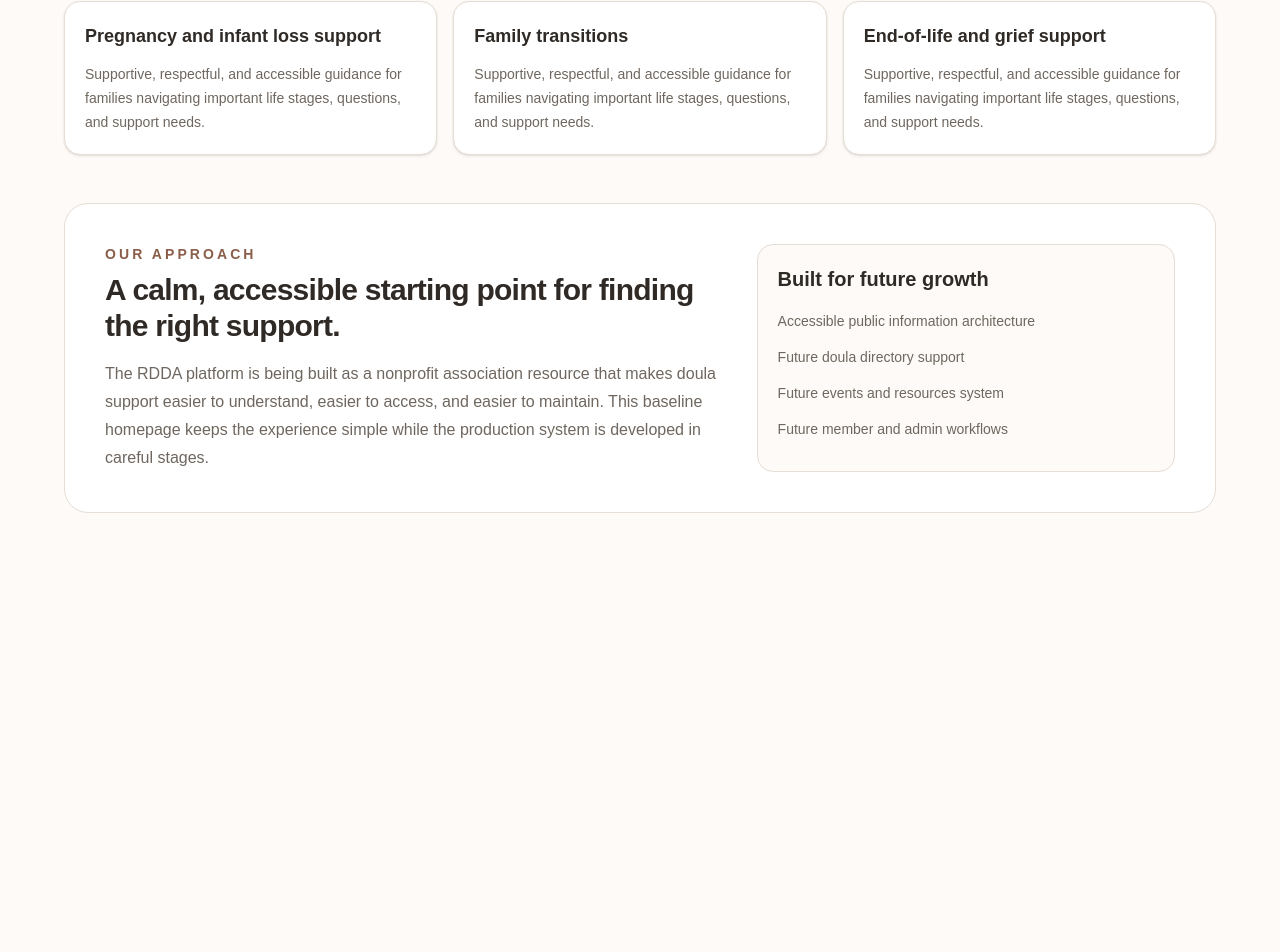
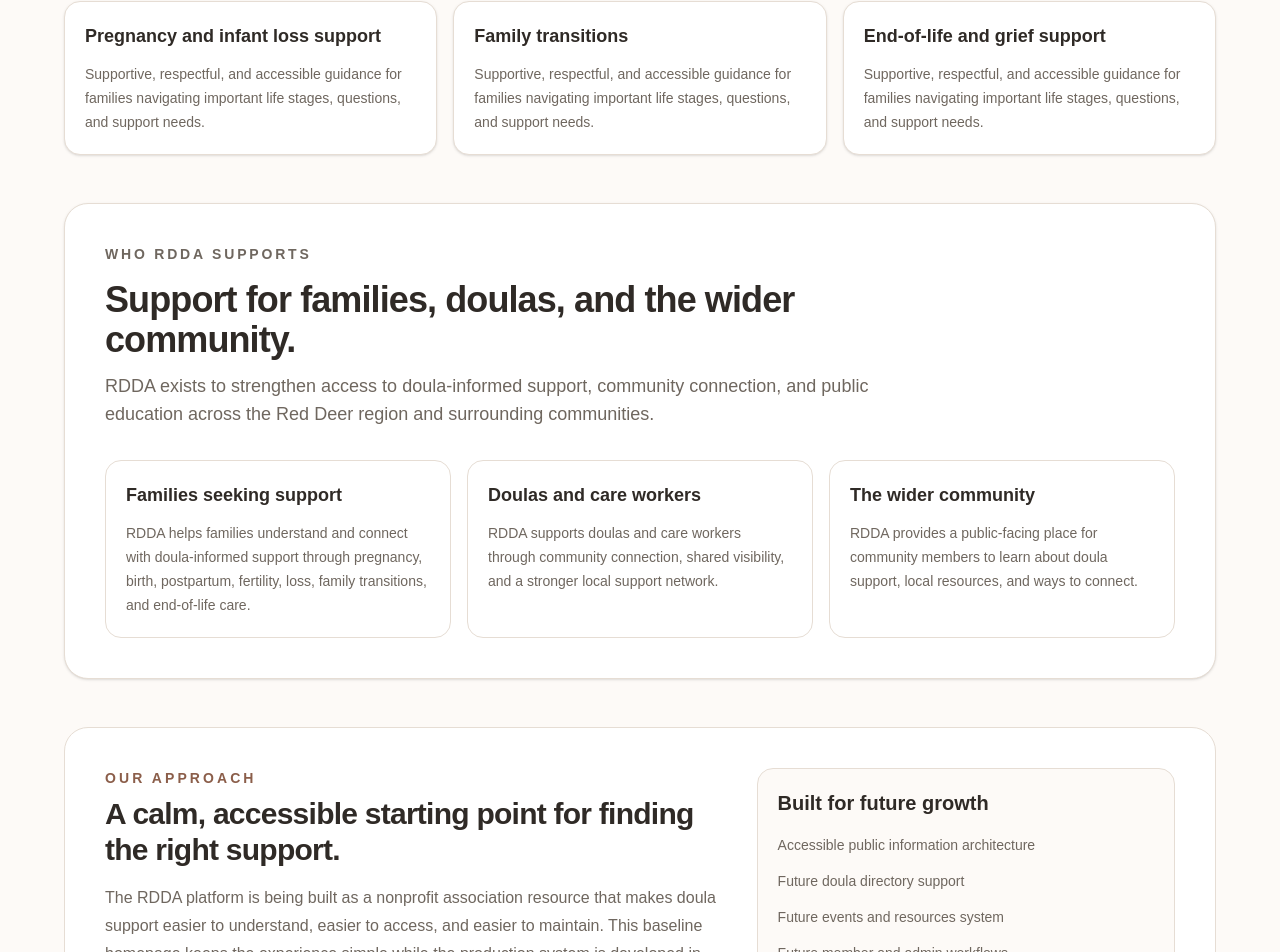
Before and after one commit to hickdwayne-rdp/rdda-platform, a Next.js app in the folder repo/: page / in a window 1280 px wide. Shown: the part 771-1723 px from the top of the page. Before the commit the page ends 1316 px from the top, so only its background shows below. Built offline with nearby package versions, Linux system fonts and the light colour scheme.

Commit message:
Add RDDA who supports homepage section

```diff
--- a/repo/src/app/page.tsx
+++ b/repo/src/app/page.tsx
@@ -3,6 +3,7 @@ import { PageShell } from "@/components/layout/PageShell";
 import { HomeApproachSection } from "@/components/sections/HomeApproachSection";
 import { HomeHeroSection } from "@/components/sections/HomeHeroSection";
 import { HomeServiceAreasSection } from "@/components/sections/HomeServiceAreasSection";
+import { HomeWhoRddaSupportsSection } from "@/components/sections/HomeWhoRddaSupportsSection";
 
 export default function Home() {
   return (
@@ -17,7 +18,8 @@ export default function Home() {
         <PageContainer>
           <HomeHeroSection />
           <HomeServiceAreasSection />
-          <HomeApproachSection />
+                  <HomeWhoRddaSupportsSection />
+<HomeApproachSection />
         </PageContainer>
       </main>
     </PageShell>
--- /dev/null
+++ b/repo/src/components/sections/HomeWhoRddaSupportsSection.tsx
@@ -0,0 +1,69 @@
+const supportGroups = [
+  {
+    title: "Families seeking support",
+    description:
+      "RDDA helps families understand and connect with doula-informed support through pregnancy, birth, postpartum, fertility, loss, family transitions, and end-of-life care.",
+  },
+  {
+    title: "Doulas and care workers",
+    description:
+      "RDDA supports doulas and care workers through community connection, shared visibility, and a stronger local support network.",
+  },
+  {
+    title: "The wider community",
+    description:
+      "RDDA provides a public-facing place for community members to learn about doula support, local resources, and ways to connect.",
+  },
+];
+
+export function HomeWhoRddaSupportsSection() {
+  return (
+    <section
+      className="rounded-3xl border p-6 shadow-sm sm:p-8 lg:p-10"
+      style={{
+        background: "var(--card)",
+        borderColor: "var(--border)",
+      }}
+    >
+      <div className="flex flex-col gap-4">
+        <p
+          className="text-sm font-semibold uppercase tracking-[0.2em]"
+          style={{ color: "var(--muted-foreground)" }}
+        >
+          Who RDDA Supports
+        </p>
+        <div className="flex flex-col gap-3">
+          <h2 className="max-w-3xl text-3xl font-semibold tracking-tight sm:text-4xl">
+            Support for families, doulas, and the wider community.
+          </h2>
+          <p
+            className="max-w-3xl text-base leading-7 sm:text-lg"
+            style={{ color: "var(--muted-foreground)" }}
+          >
+            RDDA exists to strengthen access to doula-informed support,
+            community connection, and public education across the Red Deer
+            region and surrounding communities.
+          </p>
+        </div>
+      </div>
+
+      <div className="mt-8 grid gap-4 md:grid-cols-3">
+        {supportGroups.map((group) => (
+          <article
+            key={group.title}
+            className="rounded-2xl border p-5"
+            style={{ borderColor: "var(--border)" }}
+          >
+            <h3 className="text-lg font-semibold">{group.title}</h3>
+            <p
+              className="mt-3 text-sm leading-6"
+              style={{ color: "var(--muted-foreground)" }}
+            >
+              {group.description}
+            </p>
+          </article>
+        ))}
+      </div>
+    </section>
+  );
+}
```
Also changed, not shown: 1 other file (tests, documents, lock files or other folders).
